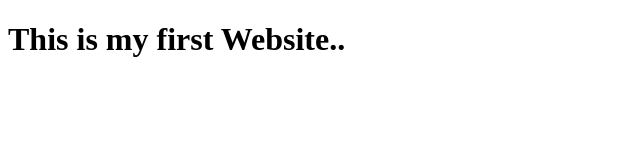
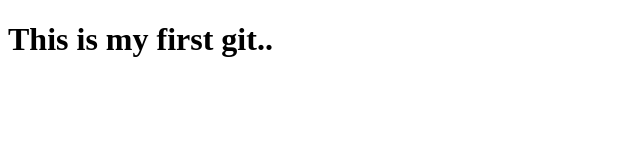
Before and after one commit to ashikur27/my-first-website, a plain HTML site: page index.html in a window 1280 px wide. Shown: the whole page, without its empty margins (0-640 px from the left). Drawn offline with Linux system fonts and the light colour scheme.

Commit message:
Update index.html

```diff
--- a/index.html
+++ b/index.html
@@ -8,7 +8,7 @@
 </head>
 <body>
     <h1>
-        This is my first Website..
+        This is my first git..
     </h1>
 </body>
 </html>
```
